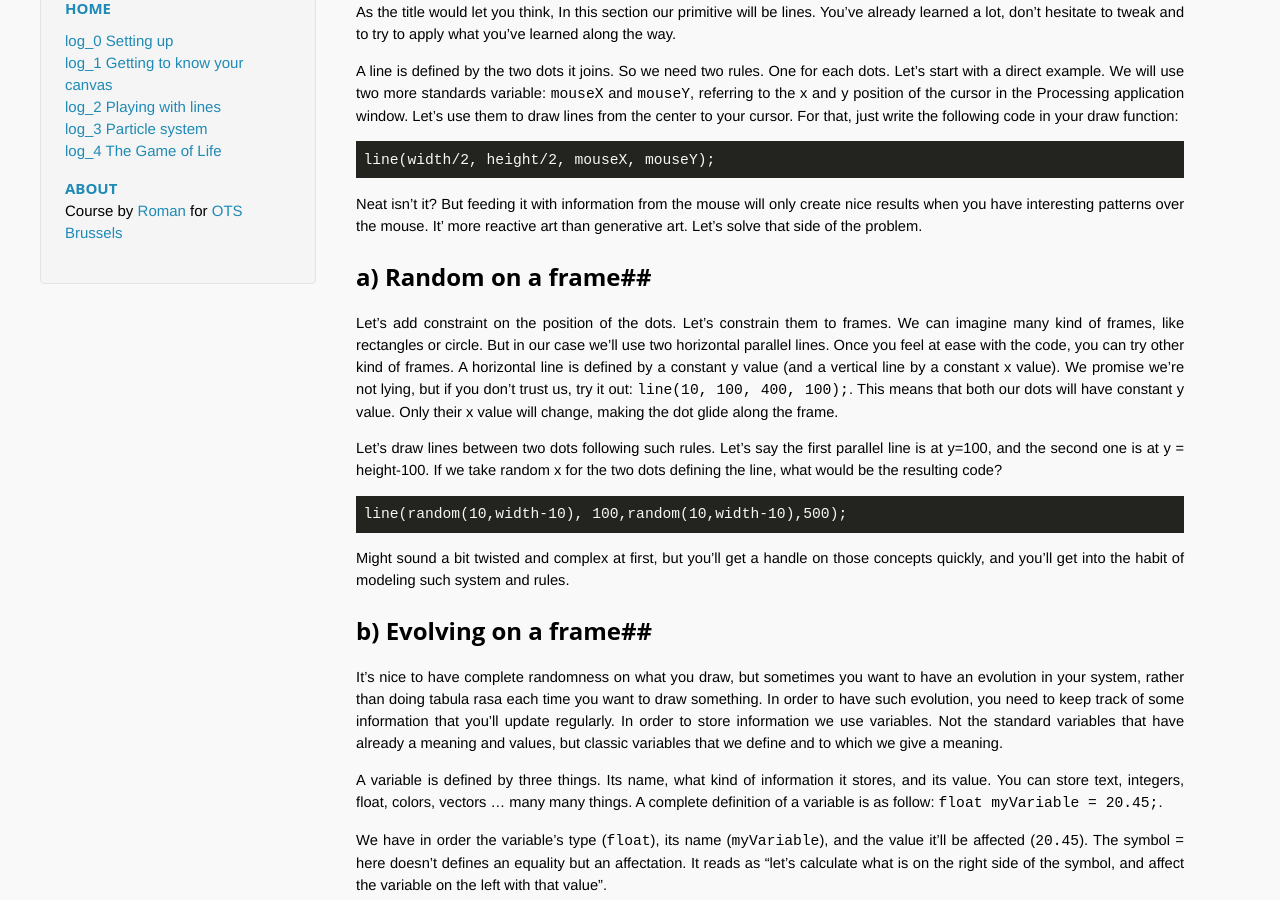
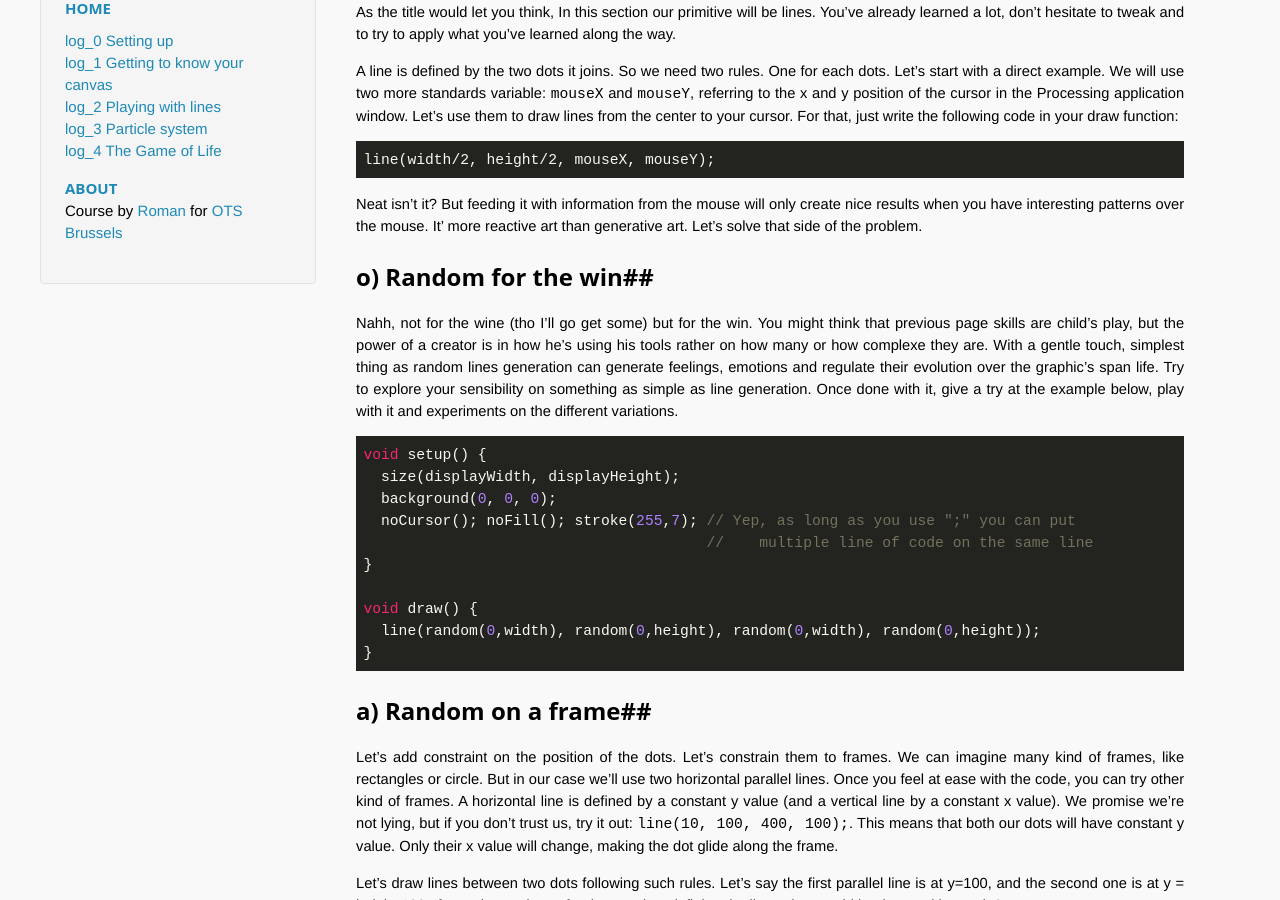
Before and after one commit to OpenTechSchool-Brussels/generative-art-with-processing, a Jekyll site: the page built from Playing-with-lines.markdown, in a window 1280 px wide and 900 px high, scrolled down 238 px. Built offline with Jekyll 4.4.1, drawn with Linux system fonts in a browser that asks for light colours; Markdown is read by kramdown in place of the engine named in the settings.

Commit message:
Update Playing-with-lines.markdown

````diff
--- a/Playing-with-lines.markdown
+++ b/Playing-with-lines.markdown
@@ -17,6 +17,21 @@ line(width/2, height/2, mouseX, mouseY);
 
 Neat isn’t it? But feeding it with information from the mouse will only create nice results when you have interesting patterns over the mouse. It’ more reactive art than generative art. Let’s solve that side of the problem.
 
+##o) Random for the win##
+Nahh, not for the wine (tho I'll go get some) but for the win. You might think that previous page skills are child's play, but the power of a creator is in how he's using his tools rather on how many or how complexe they are. With a gentle touch, simplest thing as random lines generation can generate feelings, emotions and regulate their evolution over the graphic's span life. Try to explore your sensibility on something as simple as line generation. Once done with it, give a try at the example below, play with it and experiments on the different variations.
+
+```java
+void setup() {
+  size(displayWidth, displayHeight);
+  background(0, 0, 0);
+  noCursor(); noFill(); stroke(255,7); // Yep, as long as you use ";" you can put
+                                       //    multiple line of code on the same line
+}
+
+void draw() {
+  line(random(0,width), random(0,height), random(0,width), random(0,height));
+}
+```
 
 ##a) Random on a frame##
 Let’s add constraint on the position of the dots. Let’s constrain them to frames. We can imagine many kind of frames, like rectangles or circle. But in our case we’ll use two horizontal parallel lines. Once you feel at ease with the code, you can try other kind of frames.
````
